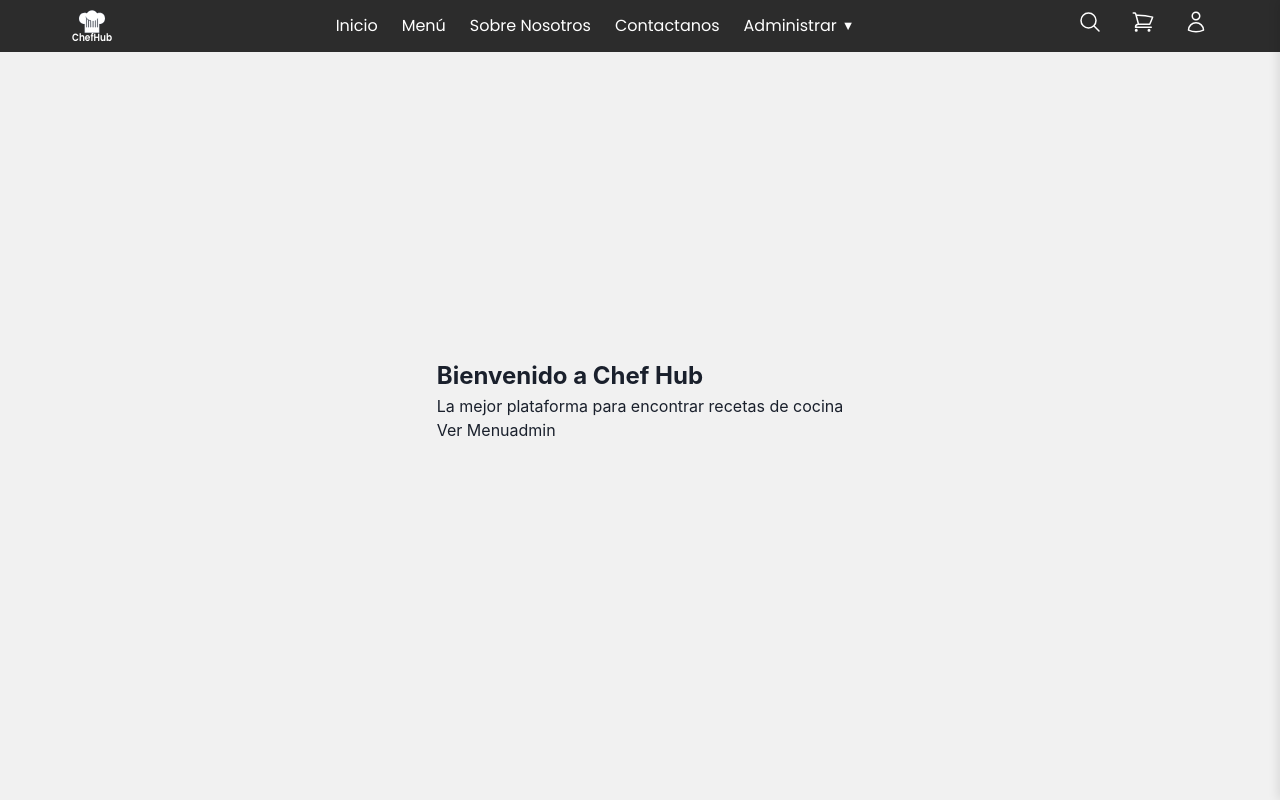
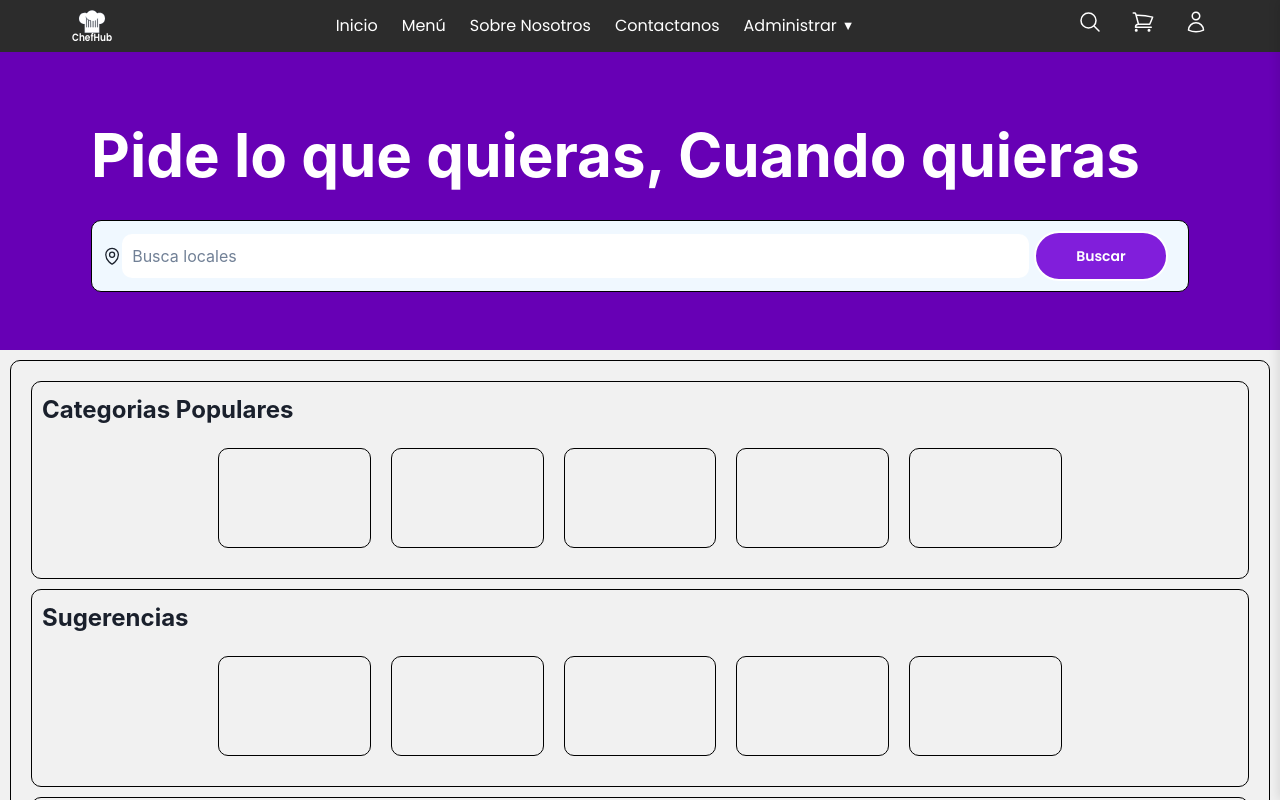
Before and after one commit to UTU-ITS/chefhub-codefy, a React (Vite) app in the folder chefhub/vite-project/: page / in a window 1280 px wide. Shown: the top 800 px of the page. Built offline with nearby package versions, Linux system fonts and the light colour scheme.

Commit message:
Landing page en progreso
Se crea una landing page estructurada con un formato ya definido a seguir

```diff
--- a/chefhub/vite-project/src/components/Admin/AdminOptions.jsx
+++ b/chefhub/vite-project/src/components/Admin/AdminOptions.jsx
@@ -2,6 +2,7 @@ import React, { useState } from 'react';
 import { Routes, Route, Link } from 'react-router-dom';
 import './AdminOptions.css';
 import AdminProducts from './AdminProducts';
+import { ChakraProvider } from '@chakra-ui/react';
 
 export default function Options() {
     const [selectedOption, setSelectedOption] = useState('');
@@ -13,6 +14,7 @@ export default function Options() {
     const isSelected = (option) => selectedOption === option ? 'selectedOption' : '';
 
     return (
+
         <div className='options-div'>
             <div className="options-div-box">
                 <div className="sidebar">
--- a/chefhub/vite-project/src/components/Admin/AdminProducts.css
+++ b/chefhub/vite-project/src/components/Admin/AdminProducts.css
@@ -58,7 +58,7 @@ button:hover {
   background-color: #6700b5; /* Color al pasar el ratón */
 }
 
-input[type="text"] {
+input .prueba[type="text"] {
   padding: 8px;
   border: 1px solid #cccccc;
   border-radius: 4px;
--- a/chefhub/vite-project/src/components/Admin/AdminProducts.jsx
+++ b/chefhub/vite-project/src/components/Admin/AdminProducts.jsx
@@ -73,7 +73,7 @@ const AdminProducts = () => {
     <div>
       <h2>Productos</h2>
       <div className='options'>
-      <button onClick={() => window.location.href = 'products/addproduct'}>Agregar</button>
+      <button className='btn' onClick={() => window.location.href = 'products/addproduct'}>Agregar</button>
       </div>
       <table>
         <thead>
@@ -89,6 +89,7 @@ const AdminProducts = () => {
             <tr key={item.id}>
               <td>
                 <input
+                  className='prueba'
                   type="checkbox"
                   checked={selectedItemId === item.id} // Marca solo el checkbox seleccionado
                   onChange={() => toggleSelectItem(item.id)} // Cambia el estado al hacer clic
--- a/chefhub/vite-project/src/components/Home/Home.css
+++ b/chefhub/vite-project/src/components/Home/Home.css
@@ -1,6 +1,74 @@
-.home-div{
+
+
+.borde{
+    border: 1px solid #000000;
+    border-radius: 10px;
+    padding: 10px;
+    margin: 10px;
+}
+
+.buscador{
+    padding: 100px 30px 48px 30px;
     display: flex;
-    justify-content: space-around;
+    flex-direction: column;
+    justify-content: center;
     align-items: center;
-    height: 100vh;
+    background-color: #6700b5 ;
+    size: 5%;
 }
+
+.slogan{
+    font-size: 60px;
+    font-weight: bold;
+    margin: 10px;
+    width: 90%;
+    max-width: 1440px;
+    min-width: 350px;
+    color: white;
+}
+
+.buscador-barra{
+    background-color: aliceblue;
+    display: flex;
+    justify-content: center;
+    align-items: center;
+    margin: 10px;
+    width: 90%;
+    max-width: 1440px;
+    min-width: 350px;
+}
+
+.entrada{
+    width: 100%;
+    padding: 10px;
+    border: 0px solid #000000;
+    border-radius: 10px;
+    outline: none;
+}
+
+.bloques{
+    margin: 10px;
+    display: flex;
+    flex-direction: row;
+    justify-content: center;
+    flex-wrap: wrap;
+}
+
+.bloque{
+    margin: 10px;
+    display: flex;
+    flex-direction: column;
+    justify-content: center;
+    align-items: center;
+    border: 1px solid #000000;
+    border-radius: 10px;
+    padding: 10px;
+    width: 13%;
+    height: 100px;
+    min-width: 100px;
+}
+
+
+.titulos{
+    justify-content: center;
+}
--- a/chefhub/vite-project/src/components/Home/Home.jsx
+++ b/chefhub/vite-project/src/components/Home/Home.jsx
@@ -1,20 +1,78 @@
 import React from 'react'
 import './Home.css'
 import { ChakraProvider } from '@chakra-ui/react';
+import { PinIcon } from '../../img/HeroIcons';
 
 export default function Home() {
   return (
     <ChakraProvider>
 
     <div className='home-div'>
-      <div className="home-div-box">
-        <div className="home-div-content">
-          <h1 className="home-h1">Bienvenido a Chef Hub</h1>
-          <p className="home-p">La mejor plataforma para encontrar recetas de cocina</p>
-            <a href="/menu">Ver Menu</a>
-            <a href="/admin">admin</a>
-        </div>
+      <div className="buscador">
+        <p className='slogan'>Pide lo que quieras, Cuando quieras</p>
+        <i className='borde buscador-barra'>
+          <PinIcon />
+          <input className='entrada' type="text" placeholder="Busca locales" />
+          <button className='btn'>Buscar</button>
+        </i>
       </div>
+
+      <main className="recomendaciones borde">
+        <section className="section-categorias borde">
+          <h1 className='titulos'>Categorias Populares</h1>
+          <div className='bloques'>
+            <div className="bloque  borde">
+            </div>
+            <div className="bloque  borde">
+            </div>
+            <div className="bloque  borde">
+            </div>
+            <div className="bloque  borde">
+            </div>
+            <div className="bloque  borde">
+            </div>
+          </div>
+        </section>
+
+        <section className="sugerencias  borde">
+          <h1>Sugerencias</h1>
+          <div className='bloques'>
+            <div className="bloque  borde">
+            </div>
+            <div className="bloque  borde">
+            </div>
+            <div className="bloque  borde">
+            </div>
+            <div className="bloque  borde">
+            </div>
+            <div className="bloque  borde">
+            </div>
+          </div>
+        </section>
+
+        <section className="opciones  borde">
+          <h1>Opciones</h1>
+          <div className='bloques'>
+            <div className="bloque  borde">
+            </div>
+            <div className="bloque  borde">
+            </div>
+            <div className="bloque  borde">
+            </div>
+            <div className="bloque  borde">
+            </div>
+            <div className="bloque  borde">
+            </div>
+          </div>
+        </section>
+      </main>
+
+      <section className="registrate  borde">
+        <h3>Registra tu Empresa</h3>
+      </section>
+      <footer className="borde">
+
+      </footer>
     </div>
 
     </ChakraProvider>
--- a/chefhub/vite-project/src/img/HeroIcons.jsx
+++ b/chefhub/vite-project/src/img/HeroIcons.jsx
@@ -183,3 +183,12 @@ export function SearchIcon(){
     </svg>
   )
 }
+export function PinIcon(){
+  return(
+    <svg xmlns="http://www.w3.org/2000/svg" fill="none" viewBox="0 0 24 24" strokeWidth={1.5} stroke="currentColor" className="size-6" width="24"
+    height="24">
+    <path strokeLinecap="round" strokeLinejoin="round" d="M15 10.5a3 3 0 1 1-6 0 3 3 0 0 1 6 0Z" />
+    <path strokeLinecap="round" strokeLinejoin="round" d="M19.5 10.5c0 7.142-7.5 11.25-7.5 11.25S4.5 17.642 4.5 10.5a7.5 7.5 0 1 1 15 0Z" />
+    </svg>
+  )
+}
```
